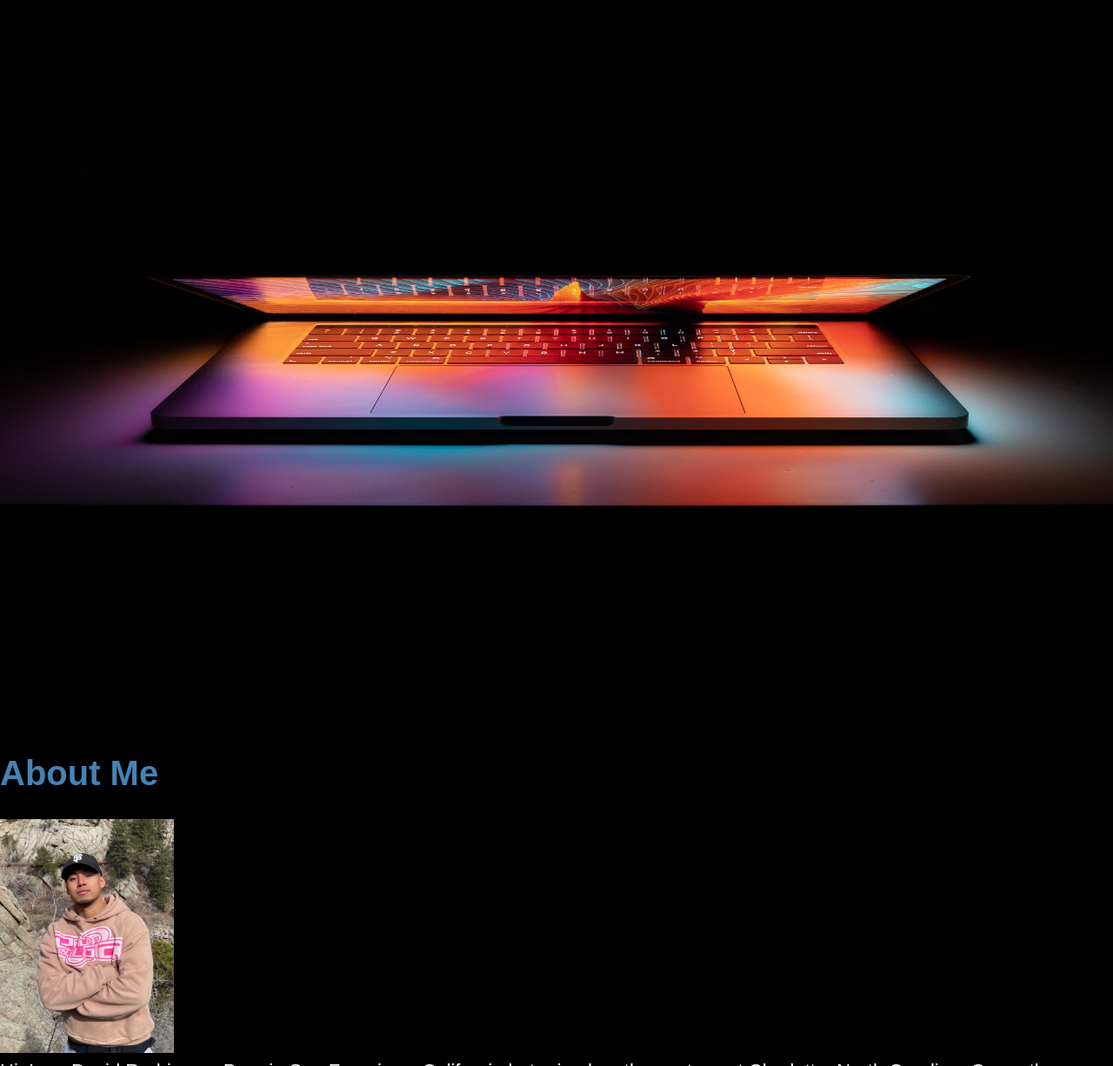
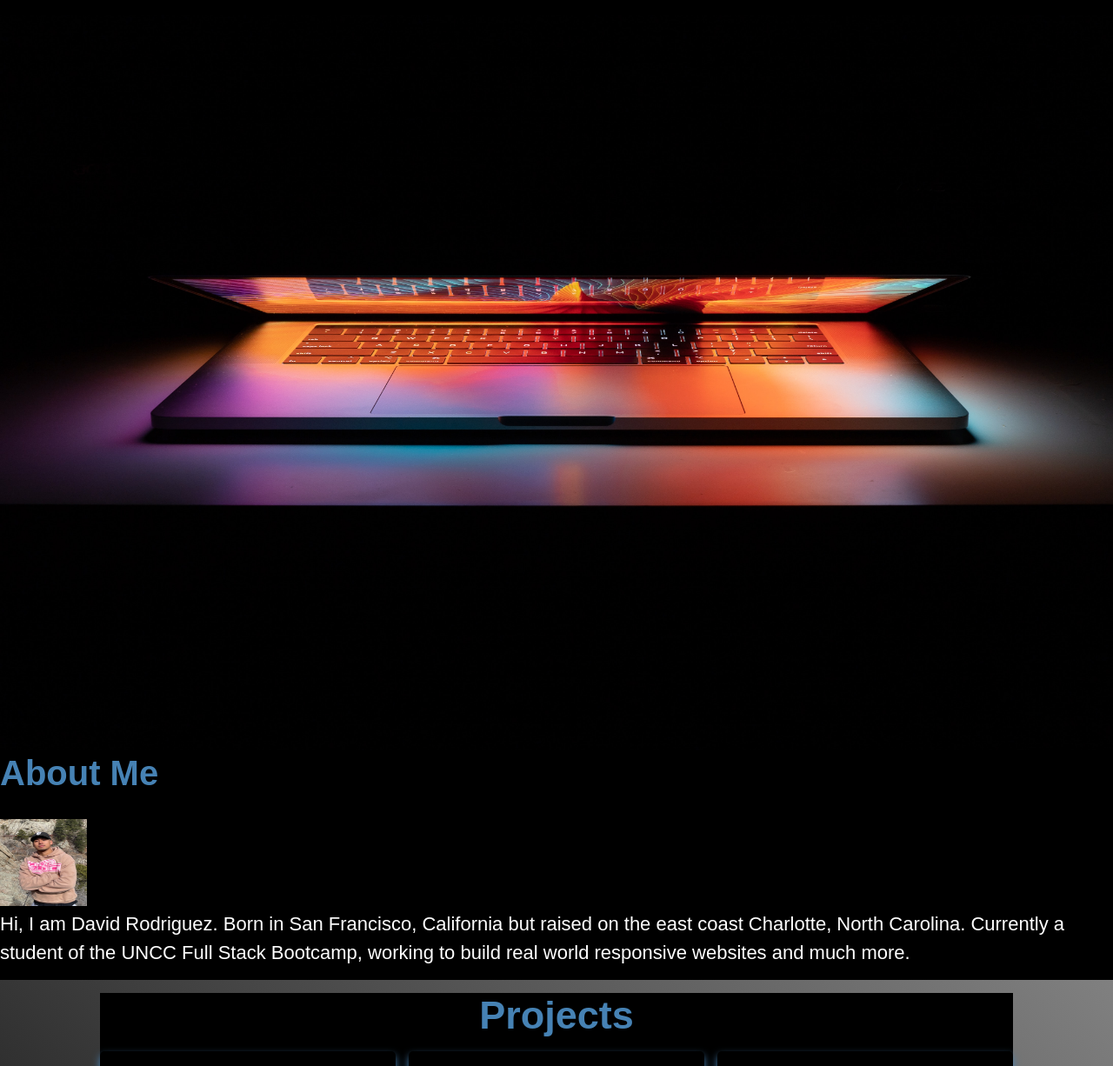
Before and after one commit to Daveerr/dev-portfolio, a plain HTML site: page index.html in a window 1280 px wide. Shown: the part 74-1300 px from the top of the page at 87% size. Drawn offline with Linux system fonts and the light colour scheme.

Commit message:
profile pic

```diff
--- a/style.css
+++ b/style.css
@@ -248,8 +248,8 @@ button {
 }
 
 #profile-pic {
-  width: 200px;
-  height: auto;
+  width: 100px;
+  height: 100px;
 }
 
 @media (max-width: 768px) {
```
